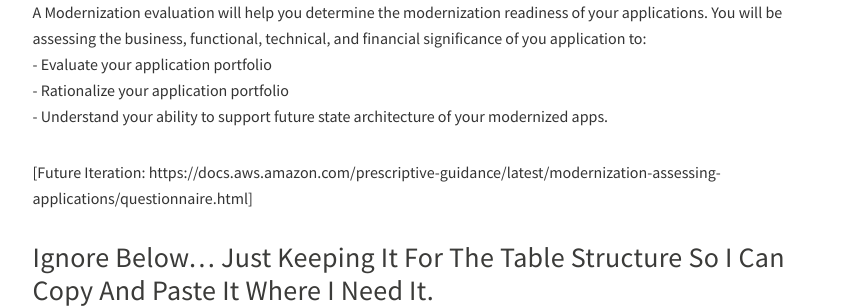
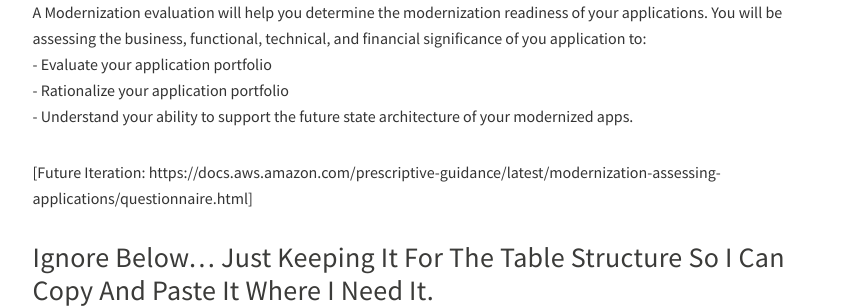
Before and after one commit to ModernizationDigital/playbook-3, a Jekyll site: the page built from _playbook/evaluate-modernization.md, in a window 1280 px wide. Shown: the part 916-1224 px from the top of the page, without its empty margins (351-1202 px from the left). Built offline with Jekyll 4.4.1, drawn with Linux system fonts in a browser that asks for light colours.

Commit message:
more edits

```diff
--- a/_playbook/evaluate-modernization.md
+++ b/_playbook/evaluate-modernization.md
@@ -16,7 +16,7 @@ The diagram above is childs' play compared to the details we need. The link belo
 A Modernization evaluation will help you determine the modernization readiness of your applications. You will be assessing the business, functional, technical, and financial significance  of you application to:
 <br> - Evaluate your application portfolio
 <br> - Rationalize your application portfolio
-<br> - Understand your ability to support future state architecture of your modernized apps.
+<br> - Understand your ability to support the future state architecture of your modernized apps.
 
 [Future Iteration: https://docs.aws.amazon.com/prescriptive-guidance/latest/modernization-assessing-applications/questionnaire.html]
 
```
